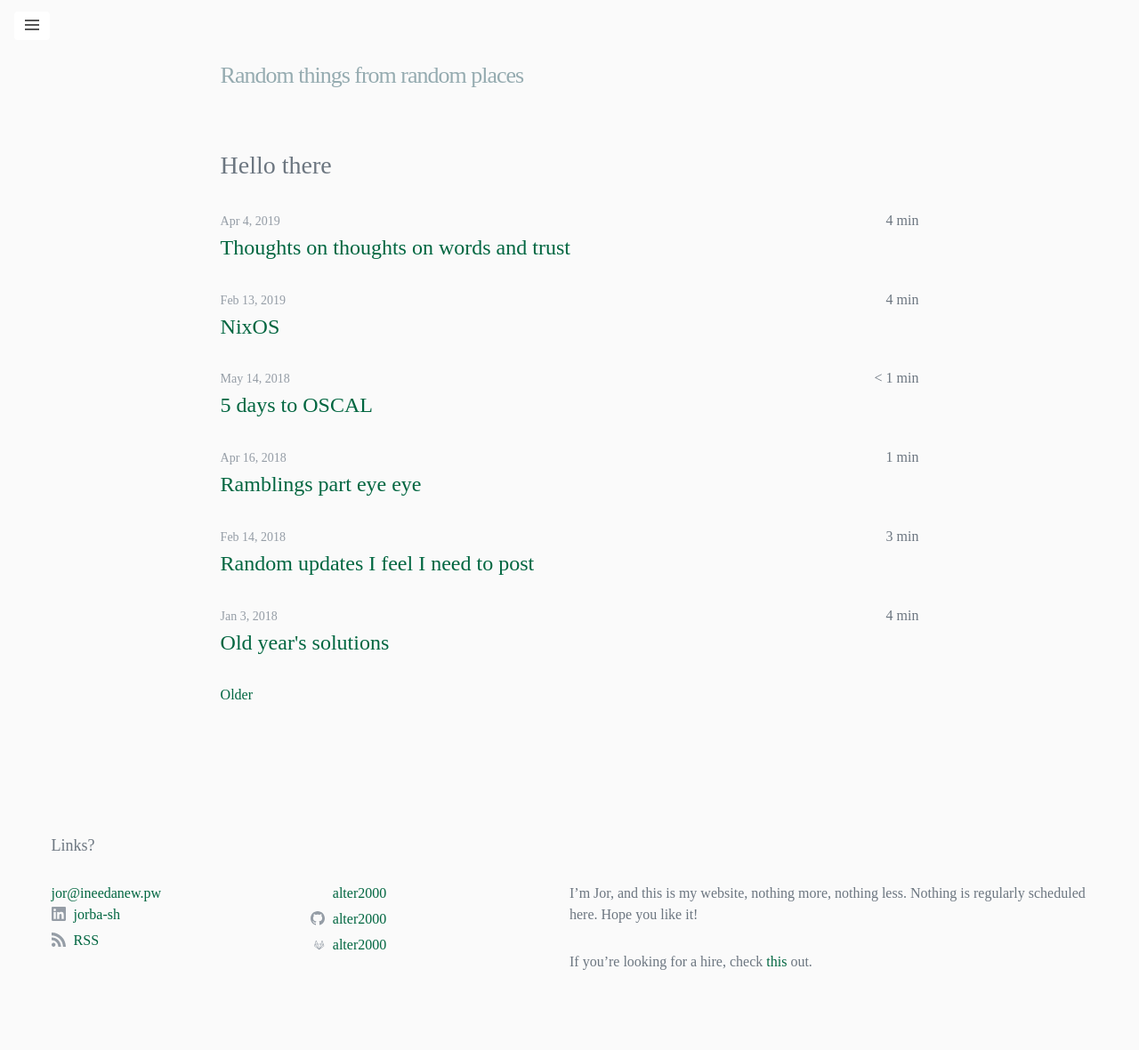
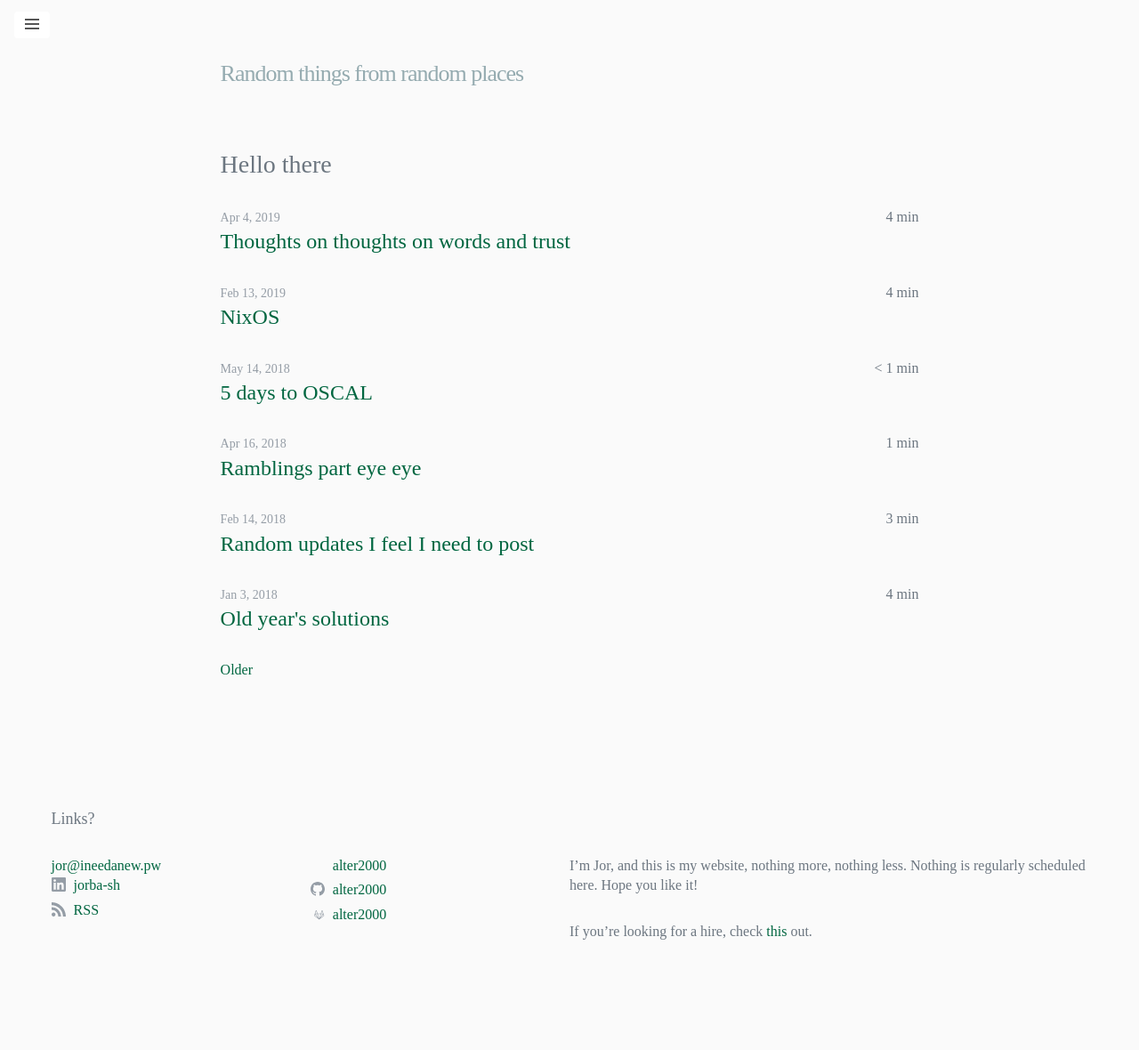
Before and after one commit to alter2000/alter2000.github.io, a Jekyll site: the page built from index.html, in a window 1280 px wide. Shown: the whole page at 89% size. Built offline with Jekyll 4.4.1, drawn with Linux system fonts in a browser that asks for light colours; the list of posts is cut into pages by our own code; after the commit the page ends 1144 px from its top, so only the background shows below that.

Commit message:
typography and load time changes

```diff
--- a/_includes/head.html
+++ b/_includes/head.html
@@ -1,11 +1,13 @@
 <head>
+  <title>{{ site.title }}</title>
   <meta charset="utf-8">
   <meta http-equiv="X-UA-Compatible" content="IE=edge">
   <meta name="viewport" content="width=device-width, initial-scale=1">
   {% if site.author %}<meta name="author" content="{{ site.author }}">{% endif %}
   {% if post.excerpt %}<meta name="description" content="{{ post.excerpt }}">{% endif %}
-  <link rel="stylesheet" href="{{ "/assets/css/lanyon.css" | relative_url }}">
-  <link rel="stylesheet" href="{{ "/assets/main.css" | relative_url }}">
+  <link rel="preload" href="{{ "/assets/css/lanyon.css" | relative_url }}" as="style" onload="this.onload=null;this.rel='stylesheet'">
+  <link rel="preload" href="{{ "/assets/main.css" | relative_url }}" as="style" onload="this.onload=null;this.rel='stylesheet'">
+  <noscript><link rel="stylesheet" href="{{ "/assets/main.css" | relative_url }}"></noscript>
   {%- if page.css -%}{%- for stylesheet in page.css -%}
   <link rel="stylesheet" href="/assets/css/{{ stylesheet }}.css">
   {%- endfor -%}{%- endif -%}
--- a/_sass/minima.scss
+++ b/_sass/minima.scss
@@ -6,7 +6,7 @@
 $base-font-size:   16px !default;
 $base-font-weight: 400 !default;
 $small-font-size:  $base-font-size * 0.875 !default;
-$base-line-height: 1.5 !default;
+$base-line-height: 1.4 !default;
 
 $spacing-unit:     3.6rem !default;
 
--- a/assets/css/resume.css
+++ b/assets/css/resume.css
@@ -1,4 +1,4 @@
-p { line-height: 1.6; }
+p { line-height: 1.4; }
 ul { margin-bottom: 0; }
 
 section {
```
